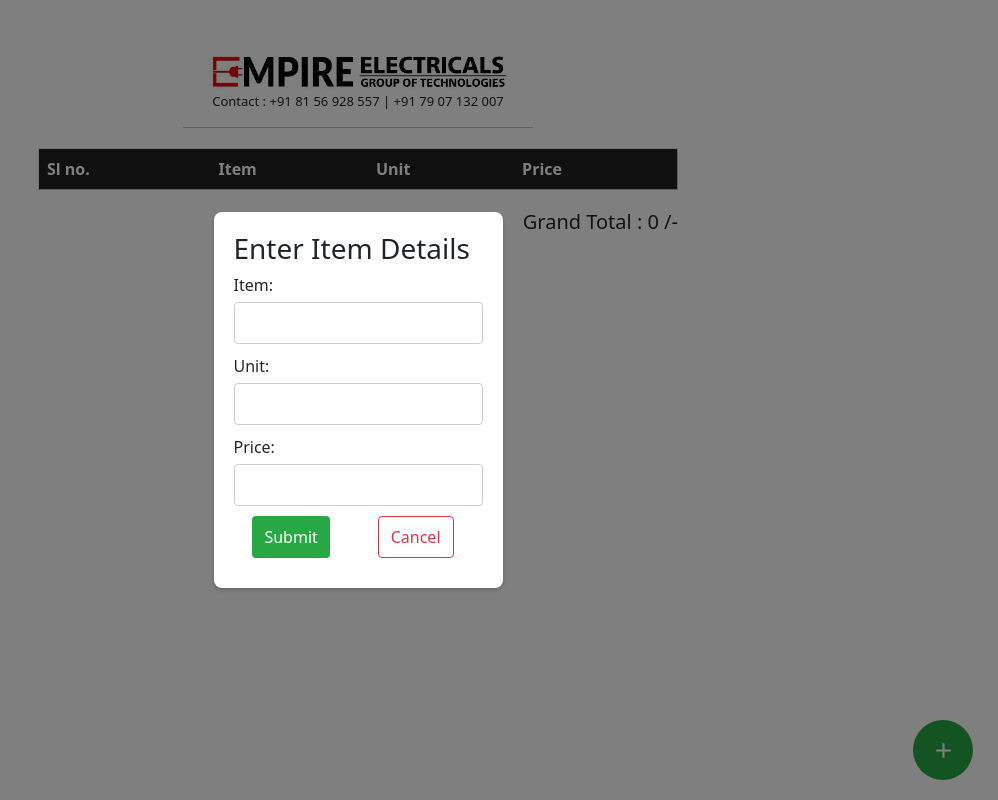
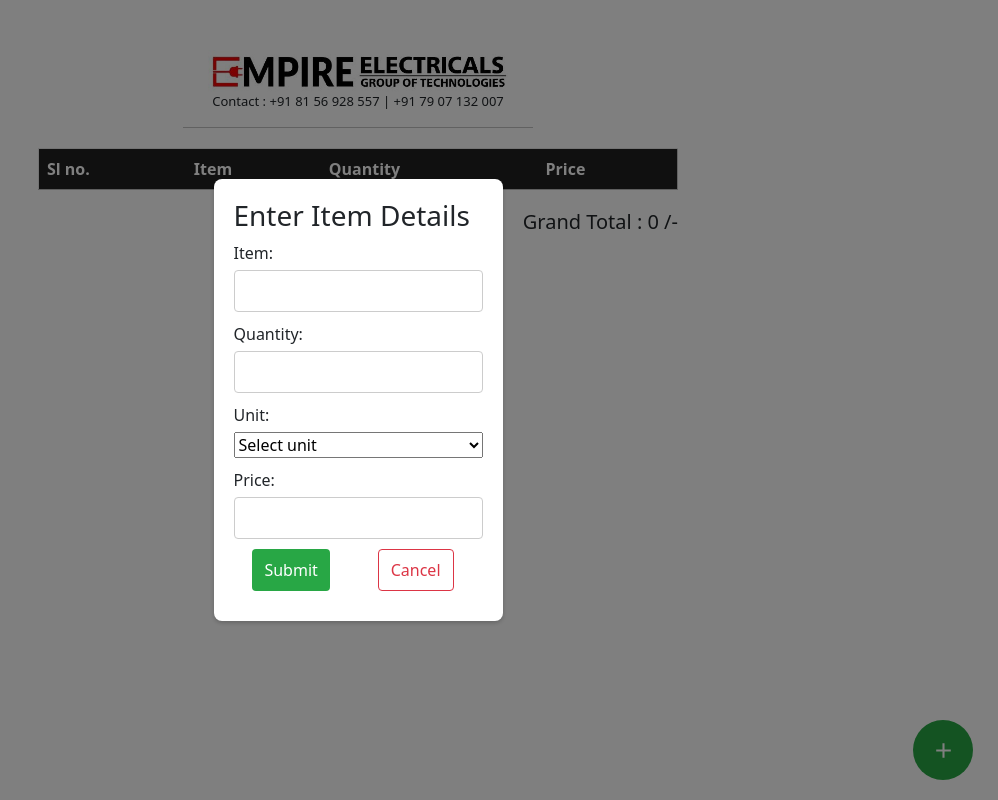
Before and after one commit to safvanms/freeBills, a React (Create React App) app: page /bill-with-price in a window 1280 px wide. Both pictures are taken after a click on the element 1225 px from the left and 750 px from the top of the page. Shown: the whole page, without its empty margins (282-1280 px from the left). Built offline with nearby package versions, Linux system fonts and the light colour scheme; a web font is replaced by a local one.

Commit message:
finished

```diff
--- a/public/index.html
+++ b/public/index.html
@@ -21,7 +21,7 @@
   <link rel="preconnect" href="https://fonts.googleapis.com">
 <link rel="preconnect" href="https://fonts.gstatic.com" crossorigin>
 <link href="https://fonts.googleapis.com/css2?family=Pathway+Extreme&display=swap" rel="stylesheet">
-    <title>EmpireBills</title>
+    <title>EmpireElectricals</title>
   </head>
   <body>
     <div id="root"></div>
--- a/src/component/PriceList/PriceList.jsx
+++ b/src/component/PriceList/PriceList.jsx
@@ -11,6 +11,7 @@ const PriceList = () => {
   const [data, setData] = useState([])
   const [formData, setFormData] = useState({
     item: '',
+    quantity: '',
     unit: '',
     price: '',
   })
@@ -25,17 +26,24 @@ const PriceList = () => {
   }, [])
 
   const handleChange = (e) => {
-    setFormData({
-      ...formData,
-      [e.target.name]: e.target.value,
-      id: Date.now().toString(),
-    })
+    if (e.target.name === 'unit') {
+      setFormData({
+        ...formData,
+        [e.target.name]: e.target.value,
+      })
+    } else {
+      setFormData({
+        ...formData,
+        [e.target.name]: e.target.value,
+        id: Date.now().toString(),
+      })
+    }
   }
 
   const handleSubmit = (e) => {
     e.preventDefault()
     setData([...data, formData])
-    setFormData({ item: '', unit: '', price: '' })
+    setFormData({ item: '',quantity:'', unit: '', price: '' })
     onClose()
   }
 
@@ -73,6 +81,8 @@ const PriceList = () => {
     localStorage.setItem('tableData', JSON.stringify(data))
   }, [data])
 
+
+
   return (
     <div className="home__container">
       <div className="buttons">
@@ -104,7 +114,7 @@ const PriceList = () => {
               <tr>
                 <th>Sl no.</th>
                 <th>Item</th>
-                <th>Unit</th>
+                <th>Quantity</th>
                 <th>Price</th>
               </tr>
             </thead>
@@ -113,7 +123,7 @@ const PriceList = () => {
                 <tr key={elem.id}>
                   <td>{i + 1}</td>
                   <td>{elem.item}</td>
-                  <td>{elem.unit}</td>
+                  <td>{elem.quantity} {elem.unit}</td>
                   <td>{elem.price}</td>
                 </tr>
               ))}
@@ -141,14 +151,26 @@ const PriceList = () => {
                 />
               </div>
               <div>
-                <label>Unit:</label>
+                <label>Quantity:</label>
                 <input
                   type="number"
-                  name="unit"
-                  value={formData.unit}
+                  name="quantity"
+                  value={formData.quantity}
                   onChange={handleChange}
                   required
                 />
+              </div>
+              <div>
+                <label>Unit:</label>
+                <select
+                  value={formData.unit}
+                  name="unit"
+                  onChange={handleChange}
+                >
+                  <option value="">Select unit</option>
+                  <option value="Piece">Piece</option>
+                  <option value="Meter">Meter</option>
+                </select>
               </div>
               <div>
                 <label>Price:</label>
--- a/src/component/PriceList/priceList.css
+++ b/src/component/PriceList/priceList.css
@@ -68,6 +68,7 @@ font-size: 13px;
 }
 
 /* table section */
+
 
 .sheet__container{
   width: 50%;
--- a/src/component/Products/ProductList.jsx
+++ b/src/component/Products/ProductList.jsx
@@ -84,7 +84,6 @@ const ProductList = () => {
           </div>
         )}
       </div>
-
       <div className="sheet" ref={componentPDF} style={{ width: '100%'}}>
         <div className="heading">
           <img src={LOGO} alt="logo" className="page__logo" />
@@ -97,7 +96,7 @@ const ProductList = () => {
             <tr>
               <th>Sl no.</th>
               <th>Item</th>
-              <th>Quantity</th>
+              <th>Quantity/unit</th>
             </tr>
           </thead>
           <tbody className="table__body">
```
